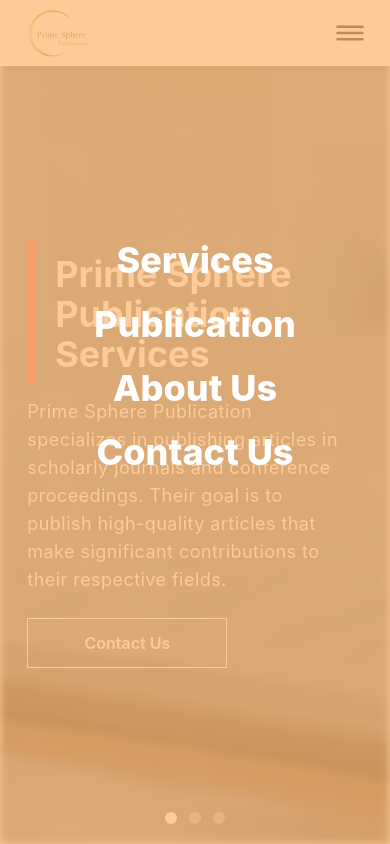
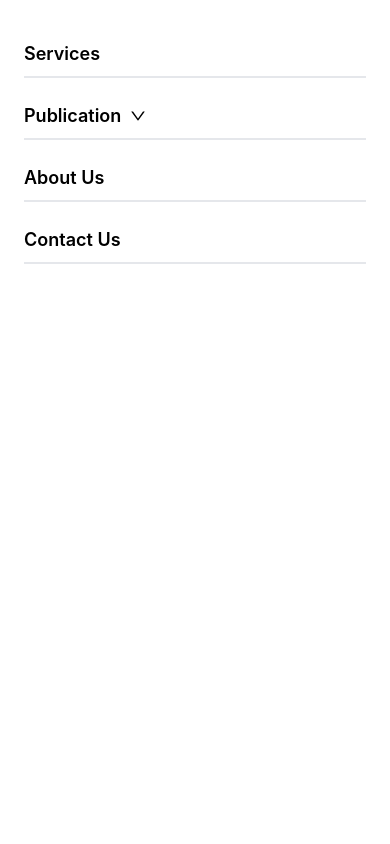
Before and after one commit to rohanh007/primespherepublication, a React (Create React App) app: page / in a window 390 px wide. Both pictures are taken after a click on the button 350 px from the left and 33 px from the top of the page. Shown: the top 844 px of the page. Built offline with nearby package versions, Linux system fonts and the light colour scheme.

Commit message:
develope sidebar in small devie of navbar

```diff
--- a/src/Components/Navbar/Navbar.jsx
+++ b/src/Components/Navbar/Navbar.jsx
@@ -1,35 +1,11 @@
 import { Link } from 'react-router-dom';
 import { IoReorderThreeOutline } from "react-icons/io5";
-import { useState,useRef, useEffect } from 'react';
+import { AiOutlineDown, AiOutlineUp } from "react-icons/ai";
+import { useState } from 'react';
 
 const Navbar = () => {
     const [isActive, setActive] = useState(false);
     const [isDropdownActive, setDropdownActive] = useState(false);
-    const hoverEffect=useRef(null);
-
-    useEffect(()=>{
-      const element=hoverEffect.current;
-      console.log(isDropdownActive);
-      const handleMouseEnter=()=>{
-        setDropdownActive(true);
-      }
-      const handleMouseLeave=()=>{
-        setTimeout(() => {
-            setDropdownActive(false);
-        }, 3000);
-      }
-
-      element.addEventListener("mouseenter", handleMouseEnter);
-      element.addEventListener("mouseleave", handleMouseLeave);
-
-      return () => {
-        element.removeEventListener("mouseenter", handleMouseEnter);
-        element.removeEventListener("mouseleave", handleMouseLeave);
-      };
-
-
-    },[])
-
 
     return (
         <div className="w-full flex flex-col fixed top-0 z-50">
@@ -41,21 +17,20 @@
                         className="max-w-[130px] max-h-[50px] sm:max-w-[200px] sm:max-h-[70px]"
                     />
                 </Link>
-                <div className="hidden md:flex space-x-8  font-semibold">
-                    <Link to="/services" className="hover:text-red-500 text-lg">Services</Link>
-                    <div
-                        className="relative group"
-                        // onMouseEnter={() => setDropdownActive(true)}
-                    >
-                        <Link
-                            to="#"
-                            // onMouseEnter={() => setDropdownActive(true)}
-                            // onMouseLeave={() => setDropdownActive(false)}
+                <div className="hidden md:flex space-x-8 font-semibold">
+                    <Link to="/services" className="hover:text-red-500 text-lg">
+                        Services
+                    </Link>
+                    <div className="relative group">
+                        <button
                             className="hover:text-red-500 text-lg flex items-center"
-                            ref={hoverEffect}
+                            onClick={() => setDropdownActive(!isDropdownActive)}
                         >
                             Publication
-                        </Link>
+                            {/* <span className="ml-2">
+                                {isDropdownActive ? <AiOutlineUp /> : <AiOutlineDown />}
+                            </span> */}
+                        </button>
                         {isDropdownActive && (
                             <div className="absolute top-full mt-2 w-48 bg-white shadow-md border rounded-md">
                                 <Link
@@ -70,12 +45,6 @@
                                 >
                                     Journals
                                 </Link>
-                                {/* <Link
-                                    to="/submit-articles"
-                                    className="block px-4 py-2 hover:bg-gray-200"
-                                >
-                                    Submit Articles
-                                </Link> */}
                                 <Link
                                     to="/call-for-paper"
                                     className="block px-4 py-2 hover:bg-gray-200"
@@ -97,8 +66,12 @@
                             </div>
                         )}
                     </div>
-                    <Link to="/aboutus" className="hover:text-red-500 text-lg">About Us</Link>
-                    <Link to="/contactus" className="hover:text-red-500 text-lg">Contact Us</Link>
+                    <Link to="/aboutus" className="hover:text-red-500 text-lg">
+                        About Us
+                    </Link>
+                    <Link to="/contactus" className="hover:text-red-500 text-lg">
+                        Contact Us
+                    </Link>
                 </div>
                 <button
                     className="md:hidden"
@@ -110,16 +83,49 @@
                 </button>
             </div>
             {isActive && (
-                <div
-                    className="flex flex-col items-center w-full h-screen space-y-6 py-60 px-5 md:hidden bg-orange-300 bg-opacity-75 absolute font-extrabold text-4xl text-white"
-                    onClick={() => setActive(false)}
-                >
-                    <Link to="/services" className="hover:text-orange-700">Services</Link>
-                    <Link to="#" className="hover:text-red-500">Publication</Link>
-                    <Link to="/aboutus" className="hover:text-red-500">About Us</Link>
-                    <Link to="/contactus" className="hover:text-red-500">Contact Us</Link>
+                <div className="fixed top-0 right-0 h-screen w-full custom:w-[70%] bg-white shadow-lg z-50 flex flex-col justify-start py-10 px-6 space-y-6 md:hidden font-semibold">
+                    <Link to="/services" className="text-lg border-b-2 pb-2" onClick={() => setActive(false)}>
+                        Services
+                    </Link>
+                    <div className="w-full">
+                        <button
+                            className="w-full flex justify-start items-center text-lg pb-2 border-b-2"
+                            onClick={() => setDropdownActive(!isDropdownActive)}
+                        >
+                            Publication
+                            <span className="ml-2">
+                                {isDropdownActive ? <AiOutlineUp /> : <AiOutlineDown />}
+                            </span>
+                        </button>
+                        {isDropdownActive && (
+                            <div className="flex flex-col space-y-2 ml-4 text-sm">
+                                <Link to="/about-publication" onClick={() => setActive(false)}>
+                                    About Publication
+                                </Link>
+                                <Link to="/journals" onClick={() => setActive(false)}>
+                                    Journals
+                                </Link>
+                                <Link to="/call-for-paper" onClick={() => setActive(false)}>
+                                    Call For Paper
+                                </Link>
+                                <Link to="/privacy-policy" onClick={() => setActive(false)}>
+                                    Privacy Policy
+                                </Link>
+                                <Link to="/refund-policy" onClick={() => setActive(false)}>
+                                    Refund Policy
+                                </Link>
+                            </div>
+                        )}
+                    </div>
+                    <Link to="/aboutus" className="text-lg border-b-2 pb-2" onClick={() => setActive(false)}>
+                        About Us
+                    </Link>
+                    <Link to="/contactus" className="text-lg border-b-2 pb-2" onClick={() => setActive(false)}>
+                        Contact Us
+                    </Link>
                 </div>
             )}
+
         </div>
     );
 };
```
